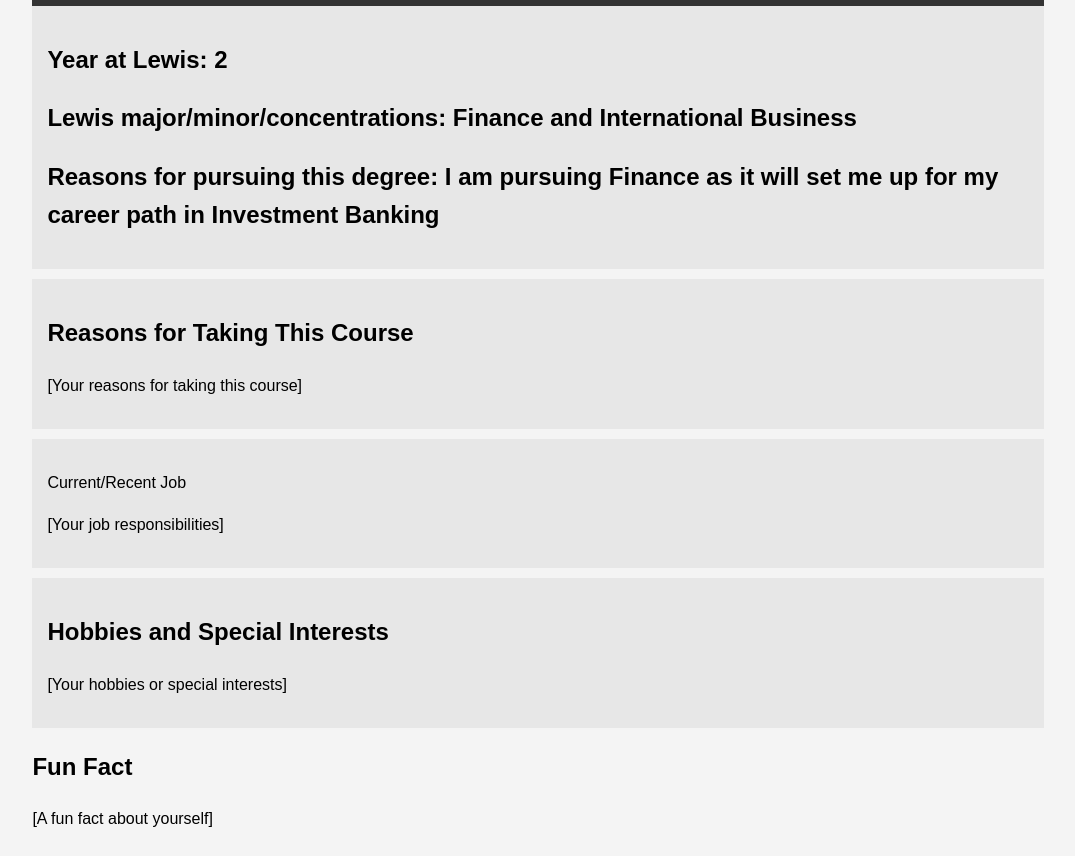
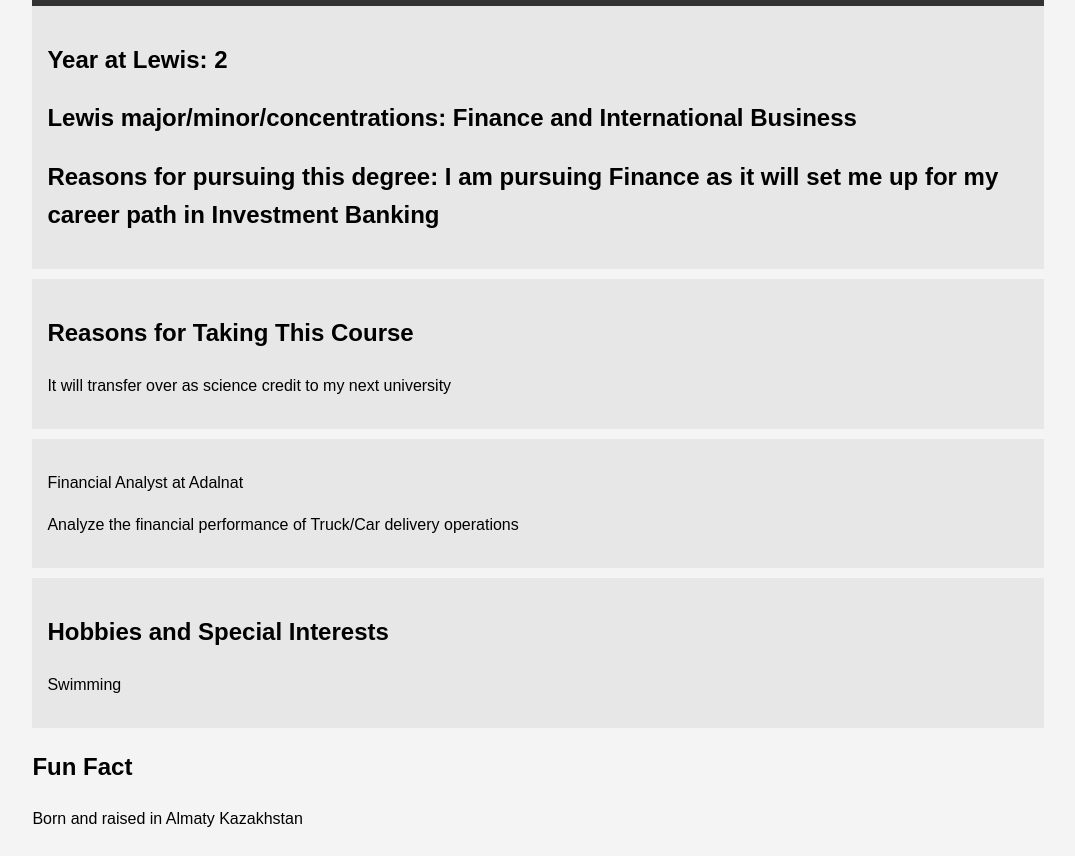
Before and after one commit to kirillsidorko/introductions, a plain HTML site: page index.html in a window 1280 px wide. Shown: the part 93-949 px from the top of the page, without its empty margins (102-1177 px from the left). Drawn offline with Linux system fonts and the light colour scheme.

Commit message:
Update Kirill Sidorko.html

```diff
--- a/index.html
+++ b/index.html
@@ -42,22 +42,22 @@
 
 		<section class="course">
             <h2>Reasons for Taking This Course</h2>
-            <p>[Your reasons for taking this course]</p>
+            <p>It will transfer over as science credit to my next university</p>
         </section>
 
 		<section class="job">
-            <p>Current/Recent Job</p>
-			<p>[Your job responsibilities]</p>
+            <p>Financial Analyst at Adalnat</p>
+			<p>Analyze the financial performance of Truck/Car delivery operations</p>
         </section>
 
         <section class="hobbies">
             <h2>Hobbies and Special Interests</h2>
-            <p>[Your hobbies or special interests]</p>
+            <p>Swimming</p>
         </section>
 
         <section class="fun-fact">
             <h2>Fun Fact</h2>
-            <p>[A fun fact about yourself]</p>
+            <p>Born and raised in Almaty Kazakhstan</p>
         </section>
     </div>
 </body>
```
